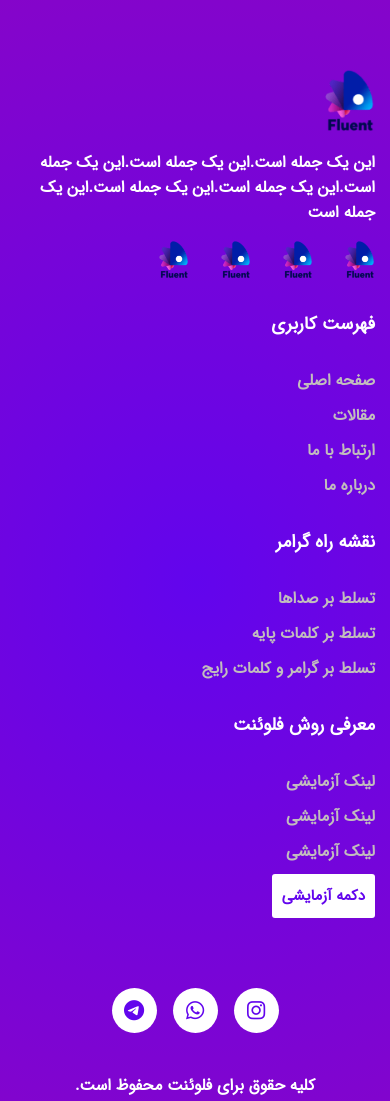
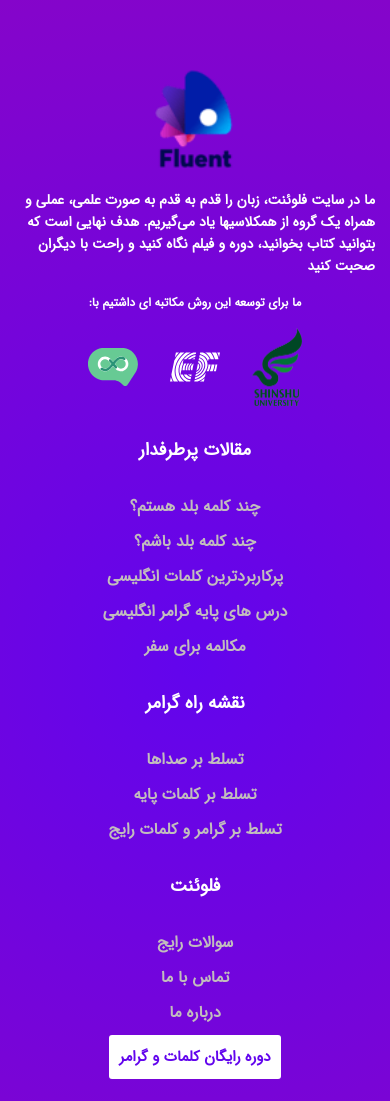
Before and after one commit to Koshyar-r/redesigned-footer, a plain HTML site: page index.html in a window 390 px wide. Shown: the top 1101 px of the page. Drawn offline with Linux system fonts and the light colour scheme.

Commit message:
initial commit

```diff
--- a/assets/css/style.css
+++ b/assets/css/style.css
@@ -38,6 +38,13 @@ body, button {
 .footer h4, .footer p, .copyright__text {
     color: #FFF;
 }
+.footer__description {
+    font-size: 14px;
+    text-align: right;
+}
+.about__logos {
+    font-size: 12px;
+}
 .footer img {
     user-select: none;
 }
@@ -55,7 +62,7 @@ body, button {
     gap: 2rem;
 }
 .footer__logos img {
-    width: 30px;
+    width: 50px;
 }
 .container {
     max-width: 1170px;
@@ -88,6 +95,7 @@ body, button {
     padding-right: 5px;
 }
 .footer__button {
+    text-decoration: none;
     background-color: #FFF;
     color: var(--primary-color);
     outline: none;
@@ -139,6 +147,21 @@ body, button {
     .footer-col {
         width: 100%;
     }
+    .row {
+        align-items: center;
+        justify-content: center;
+        text-align: center;
+    }
+    .footer__logo {
+        width: 80px;
+    }
+    .footer__logos img {
+        width: 50px;
+    }
+    .logo__container {
+        align-items: center;
+        text-align: center;
+    }
     .footer__icons {
         position: static;
         justify-content: center;
--- a/index.html
+++ b/index.html
@@ -15,39 +15,40 @@
                 <div class="footer-col logo__container">
                     <img class="footer__logo" src="assets/images/cropped-logo-60x77.webp" alt="">
                     <p class="footer__description">
-                        این یک جمله است.این یک جمله است.این یک جمله است.این یک جمله است.این یک جمله است.این یک جمله است
+                        ما در سایت فلوئنت، زبان را قدم به قدم به صورت علمی، عملی و همراه یک گروه از همکلاسیها یاد می‌گیریم. هدف نهایی است که بتوانید کتاب بخوانید، دوره و فیلم نگاه کنید و راحت با دیگران صحبت کنید
                     </p>
+                    <p class="about__logos">:ما برای توسعه این روش مکاتبه ای داشتیم با</p>
                     <div class="footer__logos">
-                        <img src="assets/images/cropped-logo-60x77.webp" alt="">
-                        <img src="assets/images/cropped-logo-60x77.webp" alt="">
-                        <img src="assets/images/cropped-logo-60x77.webp" alt="">
-                        <img src="assets/images/cropped-logo-60x77.webp" alt="">
+                        <img src="assets/images/ff-logo-on-white-min.svg" alt="">
+                        <img src="assets/images/logo.svg" alt="">
+                        <img src="assets/images/R-removebg-preview.png" alt="">
                     </div>
                 </div>
                 <div class="footer-col">
-                    <h4>فهرست کاربری</h4>
+                    <h4>مقالات پرطرفدار</h4>
                     <ul>
-                        <li><a href="#">صفحه اصلی</a></li>
-                        <li><a href="#">مقالات</a></li>
-                        <li><a href="#">ارتباط با ما</a></li>
-                        <li><a href="#">درباره ما</a></li>
+                        <li><a href="https://iranfluent.com/%d9%85%d9%86-%da%86%d9%86%d8%af-%da%a9%d9%84%d9%85%d9%87-%d8%a7%d9%86%da%af%d9%84%db%8c%d8%b3%db%8c-%d8%a8%d9%84%d8%af-%d9%87%d8%b3%d8%aa%d9%85%d8%9f/">چند کلمه بلد هستم؟</a></li>
+                        <li><a href="https://iranfluent.com/%d8%aa%d8%b9%d8%af%d8%a7%d8%af-%d9%84%d8%ba%d8%a7%d8%aa-%d8%b2%d8%a8%d8%a7%d9%86-%d8%a7%d9%86%da%af%d9%84%db%8c%d8%b3%db%8c-%da%a9%d9%87-%db%8c%da%a9-%d8%b4%d8%ae%d8%b5-%d9%85%d8%b3%d9%84%d8%b7-%d8%a8/">چند کلمه بلد باشم؟</a></li>
+                        <li><a href="https://iranfluent.com/%d9%84%db%8c%d8%b3%d8%aa-625-%da%a9%d9%84%d9%85%d9%87-%d9%be%d8%b1%da%a9%d8%a7%d8%b1%d8%a8%d8%b1%d8%af-%d8%b2%d8%a8%d8%a7%d9%86-%d8%a7%d9%86%da%af%d9%84%db%8c%d8%b3%db%8c/">پرکاربردترین کلمات انگلیسی</a></li>
+                        <li><a href="https://iranfluent.com/%d9%85%d8%ac%d9%85%d9%88%d8%b9%d9%87-%da%a9%d8%a7%d9%85%d9%84-%d8%af%d8%b1%d8%b3%d9%87%d8%a7%db%8c-%da%af%d8%b1%d8%a7%d9%85%d8%b1-%d9%be%d8%a7%db%8c%d9%87-%d8%b2%d8%a8%d8%a7%d9%86-%d8%a7-2/">درس های پایه گرامر انگلیسی</a></li>
+                        <li><a href="https://iranfluent.com/%d9%85%da%a9%d8%a7%d9%84%d9%85%d9%87-%d8%a7%d9%86%da%af%d9%84%db%8c%d8%b3%db%8c-%d8%a8%d8%b1%d8%a7%db%8c-%db%8c%da%a9-%d8%b3%d9%81%d8%b1-%db%8c%da%a9-%d9%85%d8%a7%d9%87%d9%87/">مکالمه برای سفر</a></li>
                     </ul>
                 </div>
                 <div class="footer-col">
                     <h4>نقشه راه گرامر</h4>
                     <ul>
-                        <li><a href="#">تسلط بر صداها</a></li>
-                        <li><a href="#">تسلط بر کلمات پایه</a></li>
-                        <li><a href="#">تسلط بر گرامر و کلمات رایج</a></li>
+                        <li><a href="https://iranfluent.com/guidance1/">تسلط بر صداها</a></li>
+                        <li><a href="https://iranfluent.com/guidance2/">تسلط بر کلمات پایه</a></li>
+                        <li><a href="https://iranfluent.com/guidance-3/">تسلط بر گرامر و کلمات رایج</a></li>
                     </ul>
                 </div>
                 <div class="footer-col">
-                    <h4>معرفی روش فلوئنت</h4>
+                    <h4>فلوئنت</h4>
                     <ul>
-                        <li><a href="#">لینک آزمایشی</a></li>
-                        <li><a href="#">لینک آزمایشی</a></li>
-                        <li><a href="#">لینک آزمایشی</a></li>
-                        <button class="footer__button">دکمه آزمایشی</button>
+                        <li><a href="https://iranfluent.com/support">سوالات رایج</a></li>
+                        <li><a href="https://iranfluent.com/support">تماس با ما</a></li>
+                        <li><a href="https://iranfluent.com/support">درباره ما</a></li>
+                        <a href="https://iranfluent.com/%d8%ab%d8%a8%d8%aa-%d9%86%d8%a7%d9%85-%d8%af%d8%b1-%d8%af%d9%88%d8%b1%d9%87/" target="_blank"><button class="footer__button">دوره رایگان کلمات و گرامر</button></a>
                     </ul>
                 </div>
             </div>
```
Also changed, not shown: assets/images/R-removebg-preview.png (added), assets/images/WhatsApp_Image_2022-08-30_at_1.36.40_AM-removebg-preview.png (added), assets/images/ff-logo-on-white-min.svg (added), assets/images/logo.svg (added).
